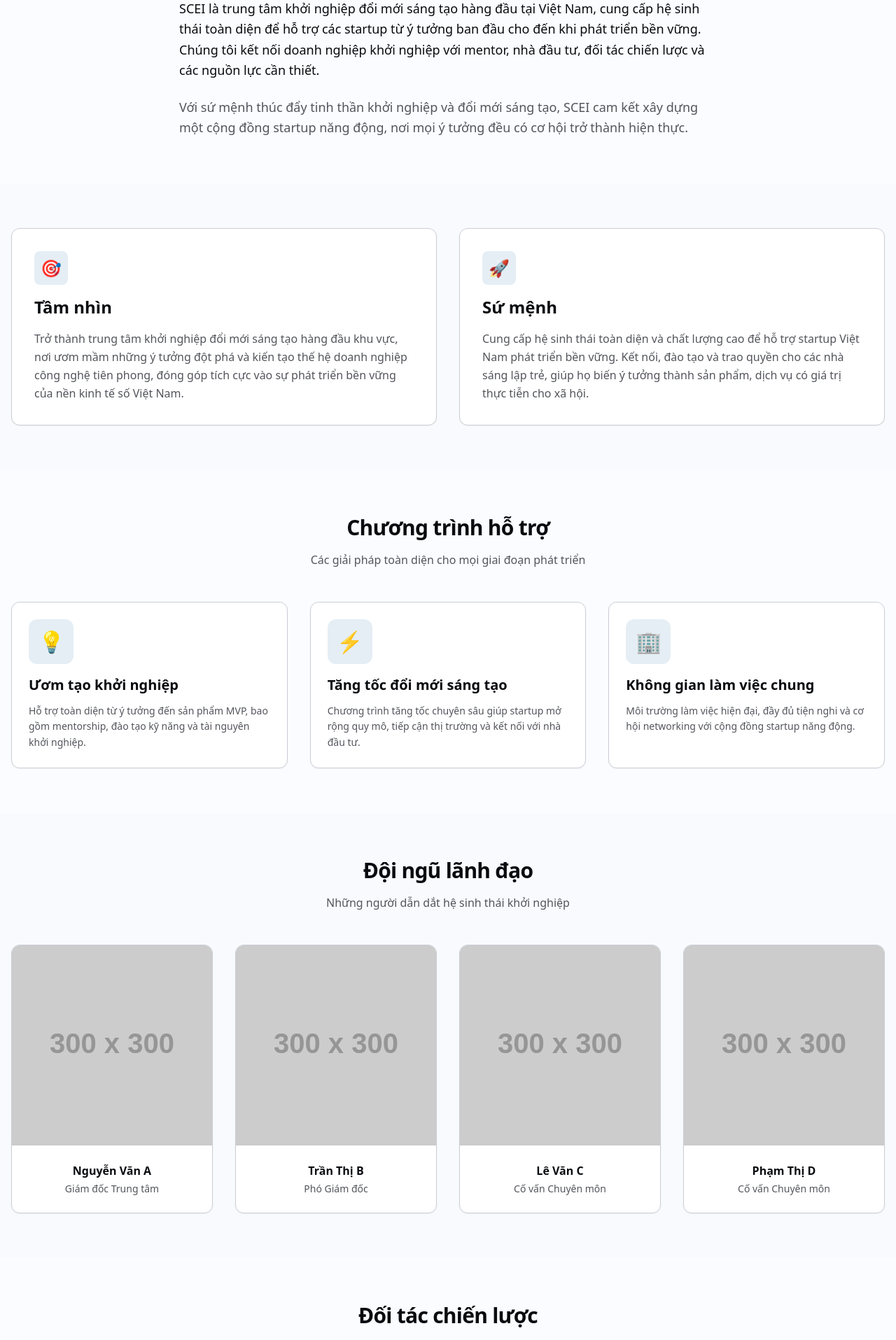
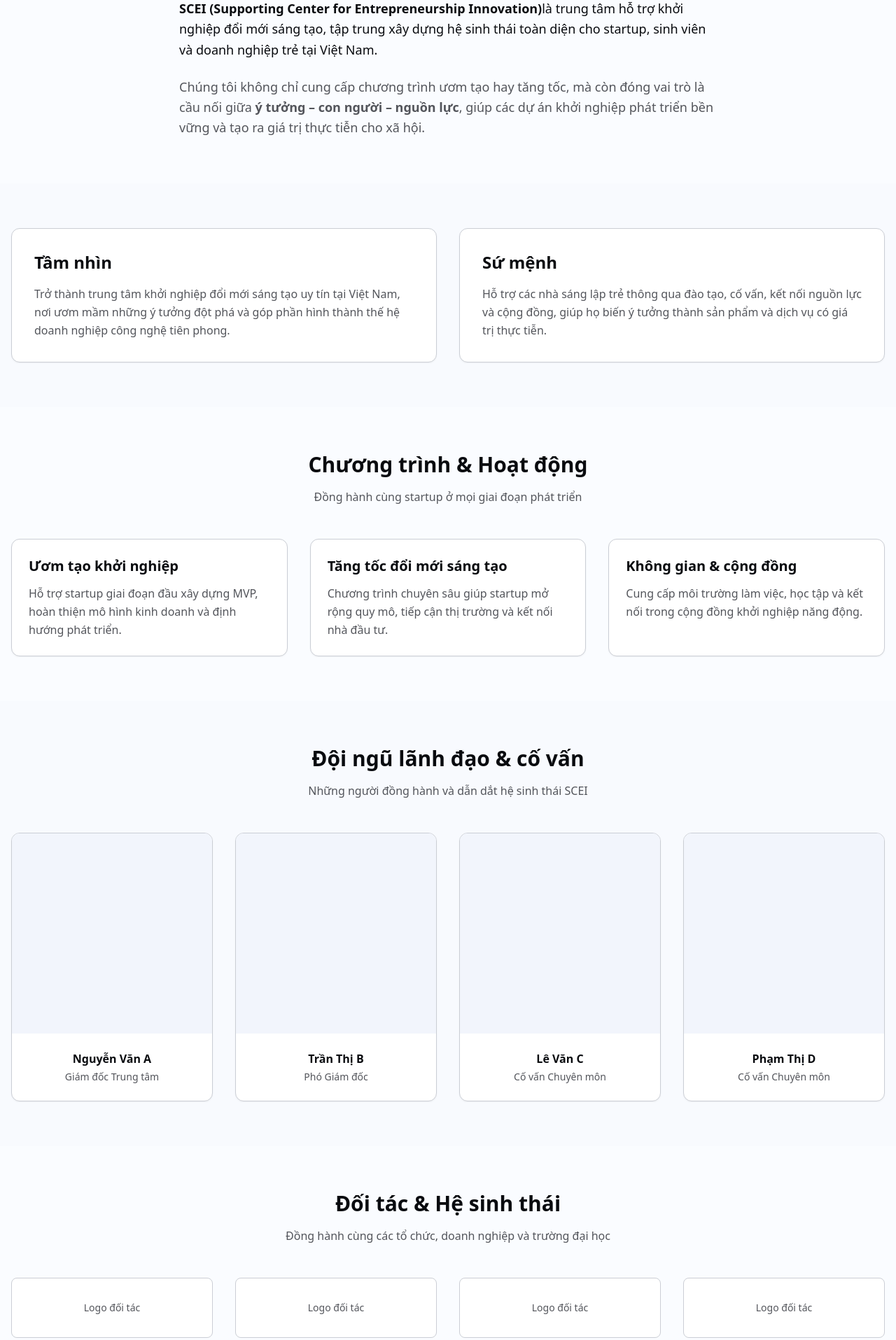
Before and after one commit to ngoc99hp/scei, a Next.js app: page /about in a window 1280 px wide. Shown: the part 359-2274 px from the top of the page at 70% size. Built offline with nearby package versions, Linux system fonts and the light colour scheme.

Commit message:
fix about

```diff
--- a/src/app/(public)/about/page.js
+++ b/src/app/(public)/about/page.js
@@ -7,165 +7,130 @@
 export default function AboutPage() {
   return (
     <>
-      {/* Page Header */}
-      <Section className="py-12 bg-background">
+      {/* ==================================================
+          PAGE HEADER
+          ================================================== */}
+      <Section className="py-14 bg-background">
         <Container>
           <PageHeader
             title="Về SCEI"
-            description="Trung tâm Khởi nghiệp Đổi mới Sáng tạo"
+            description="Trung tâm Khởi nghiệp Đổi mới Sáng tạo – nơi kết nối ý tưởng, con người và nguồn lực"
           />
         </Container>
       </Section>
 
-      {/* 1. Giới thiệu chung */}
-      <Section className="bg-background">
+      {/* ==================================================
+          INTRODUCTION – WHO WE ARE
+          ================================================== */}
+      <Section>
         <Container>
-          <div className="mx-auto max-w-3xl">
-            <p className="text-lg leading-relaxed text-foreground">
-              SCEI là trung tâm khởi nghiệp đổi mới sáng tạo hàng đầu tại Việt Nam,
-              cung cấp hệ sinh thái toàn diện để hỗ trợ các startup từ ý tưởng ban đầu
-              cho đến khi phát triển bền vững. Chúng tôi kết nối doanh nghiệp khởi nghiệp
-              với mentor, nhà đầu tư, đối tác chiến lược và các nguồn lực cần thiết.
+          <div className="mx-auto max-w-3xl space-y-6 text-lg leading-relaxed">
+            <p>
+              <strong>SCEI (Supporting Center for Entrepreneurship Innovation)</strong>
+              là trung tâm hỗ trợ khởi nghiệp đổi mới sáng tạo, tập trung xây dựng
+              hệ sinh thái toàn diện cho startup, sinh viên và doanh nghiệp trẻ tại Việt Nam.
             </p>
-            <p className="mt-6 text-lg leading-relaxed text-muted-foreground">
-              Với sứ mệnh thúc đẩy tinh thần khởi nghiệp và đổi mới sáng tạo,
-              SCEI cam kết xây dựng một cộng đồng startup năng động,
-              nơi mọi ý tưởng đều có cơ hội trở thành hiện thực.
+
+            <p className="text-muted-foreground">
+              Chúng tôi không chỉ cung cấp chương trình ươm tạo hay tăng tốc,
+              mà còn đóng vai trò là cầu nối giữa <strong>ý tưởng – con người – nguồn lực</strong>,
+              giúp các dự án khởi nghiệp phát triển bền vững và tạo ra giá trị thực tiễn cho xã hội.
             </p>
           </div>
         </Container>
       </Section>
 
-      {/* 2. Tầm nhìn & Sứ mệnh */}
+      {/* ==================================================
+          VISION & MISSION
+          ================================================== */}
       <Section className="bg-muted/30">
         <Container>
           <div className="grid gap-8 md:grid-cols-2">
             <Card className="p-8">
-              <div className="mb-4 inline-flex h-12 w-12 items-center justify-center rounded-lg bg-primary/10">
-                <span className="text-2xl">🎯</span>
-              </div>
-              <h3 className="text-2xl font-bold text-foreground">Tầm nhìn</h3>
-              <p className="mt-4 leading-relaxed text-muted-foreground">
-                Trở thành trung tâm khởi nghiệp đổi mới sáng tạo hàng đầu khu vực,
-                nơi ươm mầm những ý tưởng đột phá và kiến tạo thế hệ doanh nghiệp
-                công nghệ tiên phong, đóng góp tích cực vào sự phát triển bền vững
-                của nền kinh tế số Việt Nam.
+              <h3 className="text-2xl font-bold">Tầm nhìn</h3>
+              <p className="mt-4 text-muted-foreground leading-relaxed">
+                Trở thành trung tâm khởi nghiệp đổi mới sáng tạo uy tín tại Việt Nam,
+                nơi ươm mầm những ý tưởng đột phá và góp phần hình thành thế hệ
+                doanh nghiệp công nghệ tiên phong.
               </p>
             </Card>
 
             <Card className="p-8">
-              <div className="mb-4 inline-flex h-12 w-12 items-center justify-center rounded-lg bg-primary/10">
-                <span className="text-2xl">🚀</span>
-              </div>
-              <h3 className="text-2xl font-bold text-foreground">Sứ mệnh</h3>
-              <p className="mt-4 leading-relaxed text-muted-foreground">
-                Cung cấp hệ sinh thái toàn diện và chất lượng cao để hỗ trợ startup
-                Việt Nam phát triển bền vững. Kết nối, đào tạo và trao quyền cho
-                các nhà sáng lập trẻ, giúp họ biến ý tưởng thành sản phẩm,
-                dịch vụ có giá trị thực tiễn cho xã hội.
+              <h3 className="text-2xl font-bold">Sứ mệnh</h3>
+              <p className="mt-4 text-muted-foreground leading-relaxed">
+                Hỗ trợ các nhà sáng lập trẻ thông qua đào tạo, cố vấn,
+                kết nối nguồn lực và cộng đồng, giúp họ biến ý tưởng thành
+                sản phẩm và dịch vụ có giá trị thực tiễn.
               </p>
             </Card>
           </div>
         </Container>
       </Section>
 
-      {/* 3. Dịch vụ / Chương trình */}
-      <Section className="bg-background">
+      {/* ==================================================
+          PROGRAMS & SERVICES
+          ================================================== */}
+      <Section>
         <Container>
           <div className="mb-12 text-center">
-            <h2 className="text-3xl font-bold tracking-tight text-foreground">
-              Chương trình hỗ trợ
-            </h2>
+            <h2 className="text-3xl font-bold">Chương trình & Hoạt động</h2>
             <p className="mt-4 text-muted-foreground">
-              Các giải pháp toàn diện cho mọi giai đoạn phát triển
+              Đồng hành cùng startup ở mọi giai đoạn phát triển
             </p>
           </div>
 
           <div className="grid gap-8 md:grid-cols-3">
-            <Card className="p-6">
-              <div className="mb-4 inline-flex h-16 w-16 items-center justify-center rounded-xl bg-primary/10">
-                <span className="text-3xl">💡</span>
-              </div>
-              <h3 className="text-xl font-semibold text-foreground">
-                Ươm tạo khởi nghiệp
-              </h3>
-              <p className="mt-3 text-sm leading-relaxed text-muted-foreground">
-                Hỗ trợ toàn diện từ ý tưởng đến sản phẩm MVP,
-                bao gồm mentorship, đào tạo kỹ năng và tài nguyên khởi nghiệp.
-              </p>
-            </Card>
-
-            <Card className="p-6">
-              <div className="mb-4 inline-flex h-16 w-16 items-center justify-center rounded-xl bg-primary/10">
-                <span className="text-3xl">⚡</span>
-              </div>
-              <h3 className="text-xl font-semibold text-foreground">
-                Tăng tốc đổi mới sáng tạo
-              </h3>
-              <p className="mt-3 text-sm leading-relaxed text-muted-foreground">
-                Chương trình tăng tốc chuyên sâu giúp startup mở rộng quy mô,
-                tiếp cận thị trường và kết nối với nhà đầu tư.
-              </p>
-            </Card>
-
-            <Card className="p-6">
-              <div className="mb-4 inline-flex h-16 w-16 items-center justify-center rounded-xl bg-primary/10">
-                <span className="text-3xl">🏢</span>
-              </div>
-              <h3 className="text-xl font-semibold text-foreground">
-                Không gian làm việc chung
-              </h3>
-              <p className="mt-3 text-sm leading-relaxed text-muted-foreground">
-                Môi trường làm việc hiện đại, đầy đủ tiện nghi và cơ hội networking
-                với cộng đồng startup năng động.
-              </p>
-            </Card>
+            {[
+              {
+                title: "Ươm tạo khởi nghiệp",
+                desc: "Hỗ trợ startup giai đoạn đầu xây dựng MVP, hoàn thiện mô hình kinh doanh và định hướng phát triển."
+              },
+              {
+                title: "Tăng tốc đổi mới sáng tạo",
+                desc: "Chương trình chuyên sâu giúp startup mở rộng quy mô, tiếp cận thị trường và kết nối nhà đầu tư."
+              },
+              {
+                title: "Không gian & cộng đồng",
+                desc: "Cung cấp môi trường làm việc, học tập và kết nối trong cộng đồng khởi nghiệp năng động."
+              },
+            ].map((item, idx) => (
+              <Card key={idx} className="p-6">
+                <h3 className="text-xl font-semibold">{item.title}</h3>
+                <p className="mt-3 text-muted-foreground leading-relaxed">
+                  {item.desc}
+                </p>
+              </Card>
+            ))}
           </div>
         </Container>
       </Section>
 
-      {/* 4. Đội ngũ lãnh đạo */}
+      {/* ==================================================
+          LEADERSHIP TEAM
+          ================================================== */}
       <Section className="bg-muted/30">
         <Container>
           <div className="mb-12 text-center">
-            <h2 className="text-3xl font-bold tracking-tight text-foreground">
-              Đội ngũ lãnh đạo
-            </h2>
+            <h2 className="text-3xl font-bold">Đội ngũ lãnh đạo & cố vấn</h2>
             <p className="mt-4 text-muted-foreground">
-              Những người dẫn dắt hệ sinh thái khởi nghiệp
+              Những người đồng hành và dẫn dắt hệ sinh thái SCEI
             </p>
           </div>
 
           <div className="grid gap-8 md:grid-cols-2 lg:grid-cols-4">
             {[
-              {
-                name: "Nguyễn Văn A",
-                role: "Giám đốc Trung tâm",
-              },
-              {
-                name: "Trần Thị B",
-                role: "Phó Giám đốc",
-              },
-              {
-                name: "Lê Văn C",
-                role: "Cố vấn Chuyên môn",
-              },
-              {
-                name: "Phạm Thị D",
-                role: "Cố vấn Chuyên môn",
-              },
+              { name: "Nguyễn Văn A", role: "Giám đốc Trung tâm" },
+              { name: "Trần Thị B", role: "Phó Giám đốc" },
+              { name: "Lê Văn C", role: "Cố vấn Chuyên môn" },
+              { name: "Phạm Thị D", role: "Cố vấn Chuyên môn" },
             ].map((member, idx) => (
-              <Card key={idx} className="overflow-hidden">
-                <div className="aspect-square bg-muted">
-                  <img
-                    src="https://placehold.co/300x300/e5e7eb/6b7280?text=SCEI"
-                    alt={member.name}
-                    className="h-full w-full object-cover"
-                  />
-                </div>
-                <div className="p-6 text-center">
-                  <h4 className="font-semibold text-foreground">{member.name}</h4>
-                  <p className="mt-1 text-sm text-muted-foreground">{member.role}</p>
+              <Card key={idx} className="overflow-hidden text-center">
+                <div className="aspect-square bg-muted" />
+                <div className="p-6">
+                  <h4 className="font-semibold">{member.name}</h4>
+                  <p className="mt-1 text-sm text-muted-foreground">
+                    {member.role}
+                  </p>
                 </div>
               </Card>
             ))}
@@ -173,59 +138,43 @@
         </Container>
       </Section>
 
-      {/* 5. Đối tác */}
-      <Section className="bg-background">
+      {/* ==================================================
+          PARTNERS
+          ================================================== */}
+      <Section>
         <Container>
           <div className="mb-12 text-center">
-            <h2 className="text-3xl font-bold tracking-tight text-foreground">
-              Đối tác chiến lược
-            </h2>
+            <h2 className="text-3xl font-bold">Đối tác & Hệ sinh thái</h2>
             <p className="mt-4 text-muted-foreground">
-              Hợp tác cùng các tổ chức hàng đầu
+              Đồng hành cùng các tổ chức, doanh nghiệp và trường đại học
             </p>
           </div>
 
           <div className="grid grid-cols-2 gap-8 md:grid-cols-4">
-            {[
-              "Đối tác A",
-              "Đối tác B",
-              "Đối tác C",
-              "Đối tác D",
-              "Đối tác E",
-              "Đối tác F",
-              "Đối tác G",
-              "Đối tác H",
-            ].map((partner, idx) => (
+            {Array.from({ length: 8 }).map((_, idx) => (
               <div
                 key={idx}
-                className="flex items-center justify-center rounded-lg border border-border bg-card p-8 transition-colors hover:bg-accent"
+                className="flex items-center justify-center rounded-lg border bg-card p-8 text-sm text-muted-foreground"
               >
-                <img
-                  src={`https://placehold.co/160x80/f3f4f6/9ca3af?text=${encodeURIComponent(partner)}`}
-                  alt={partner}
-                  className="h-auto w-full object-contain opacity-60 grayscale transition-all hover:opacity-100 hover:grayscale-0"
-                />
+                Logo đối tác
               </div>
             ))}
           </div>
         </Container>
       </Section>
 
-      {/* 6. CTA cuối trang */}
+      {/* ==================================================
+          CTA
+          ================================================== */}
       <Section className="bg-primary text-primary-foreground">
         <Container>
           <div className="mx-auto max-w-2xl text-center">
             <h2 className="text-3xl font-bold">Đồng hành cùng SCEI</h2>
             <p className="mt-4 text-lg text-primary-foreground/90">
-              Hãy để chúng tôi hỗ trợ bạn xây dựng và phát triển startup.
-              Liên hệ ngay để khám phá cơ hội hợp tác.
+              Bạn đang tìm kiếm môi trường để phát triển ý tưởng khởi nghiệp?
+              Hãy kết nối với chúng tôi ngay hôm nay.
             </p>
-            <Button
-              size="lg"
-              variant="secondary"
-              className="mt-8"
-              asChild
-            >
+            <Button size="lg" variant="secondary" className="mt-8" asChild>
               <a href="/contact">Liên hệ hợp tác</a>
             </Button>
           </div>
```
